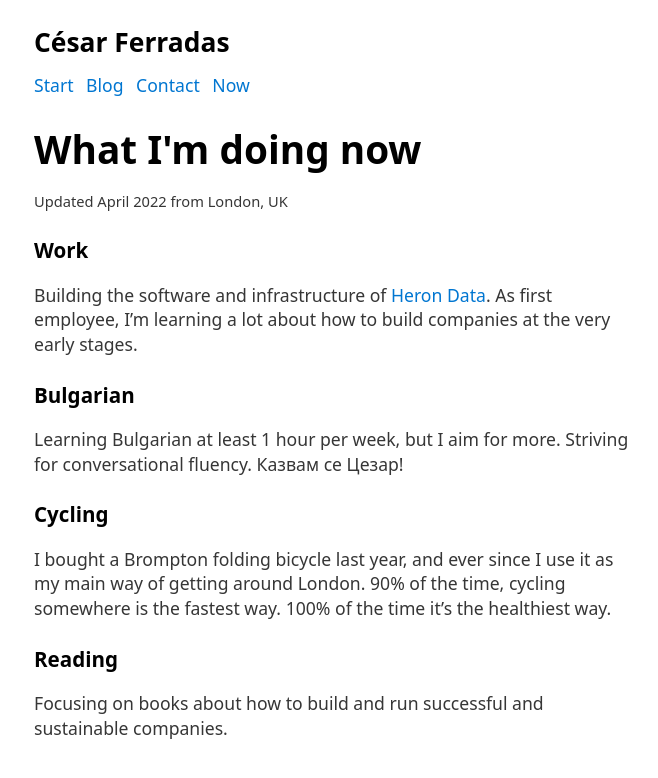
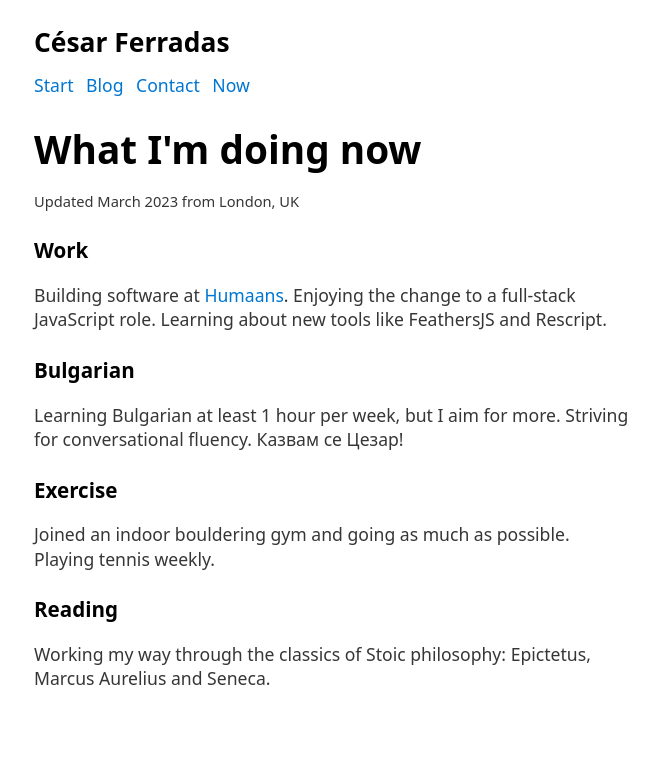
Before and after one commit to cesarferradas/ferrad.as, a Jekyll site: the page built from now.md, in a window 1280 px wide. Shown: the top 778 px of the page, without its empty margins (306-964 px from the left). Built offline with Jekyll 4.4.1, drawn with Linux system fonts in a browser that asks for light colours.

Commit message:
update Now page

```diff
--- a/now.md
+++ b/now.md
@@ -1,24 +1,23 @@
 ---
 title: What I'm doing now
 layout: page
-last_modified_at: 2022-04-10
+last_modified_at: 2023-03-20
 location: London, UK
 ---
 
 ### Work
-Building the software and infrastructure of [Heron
-Data](https://www.herondata.io). As first employee, I'm learning a lot about
-how to build companies at the very early stages.
+Building software at [Humaans](https://humaans.io). Enjoying the change to a
+full-stack JavaScript role. Learning about new tools like FeathersJS and
+Rescript.
 
 ### Bulgarian
 Learning Bulgarian at least 1 hour per week, but I aim for more. Striving for
 conversational fluency. Казвам се Цезар!
 
-### Cycling
-I bought a Brompton folding bicycle last year, and ever since I use it as my
-main way of getting around London. 90% of the time, cycling somewhere is the
-fastest way. 100% of the time it's the healthiest way.
+### Exercise
+Joined an indoor bouldering gym and going as much as possible. Playing tennis
+weekly.
 
 ### Reading
-Focusing on books about how to build and run successful and sustainable
-companies.
+Working my way through the classics of Stoic philosophy: Epictetus, Marcus
+Aurelius and Seneca.
```
